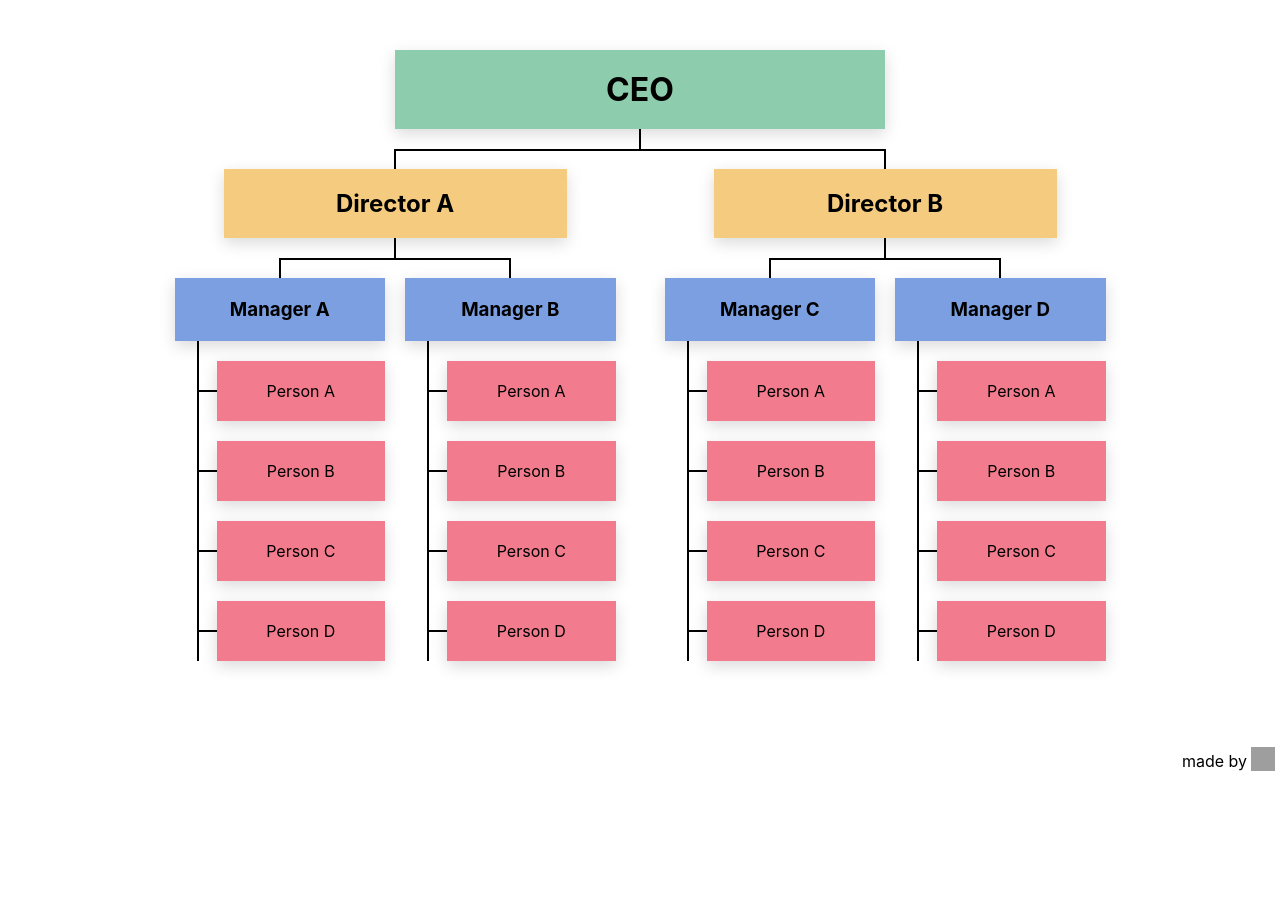
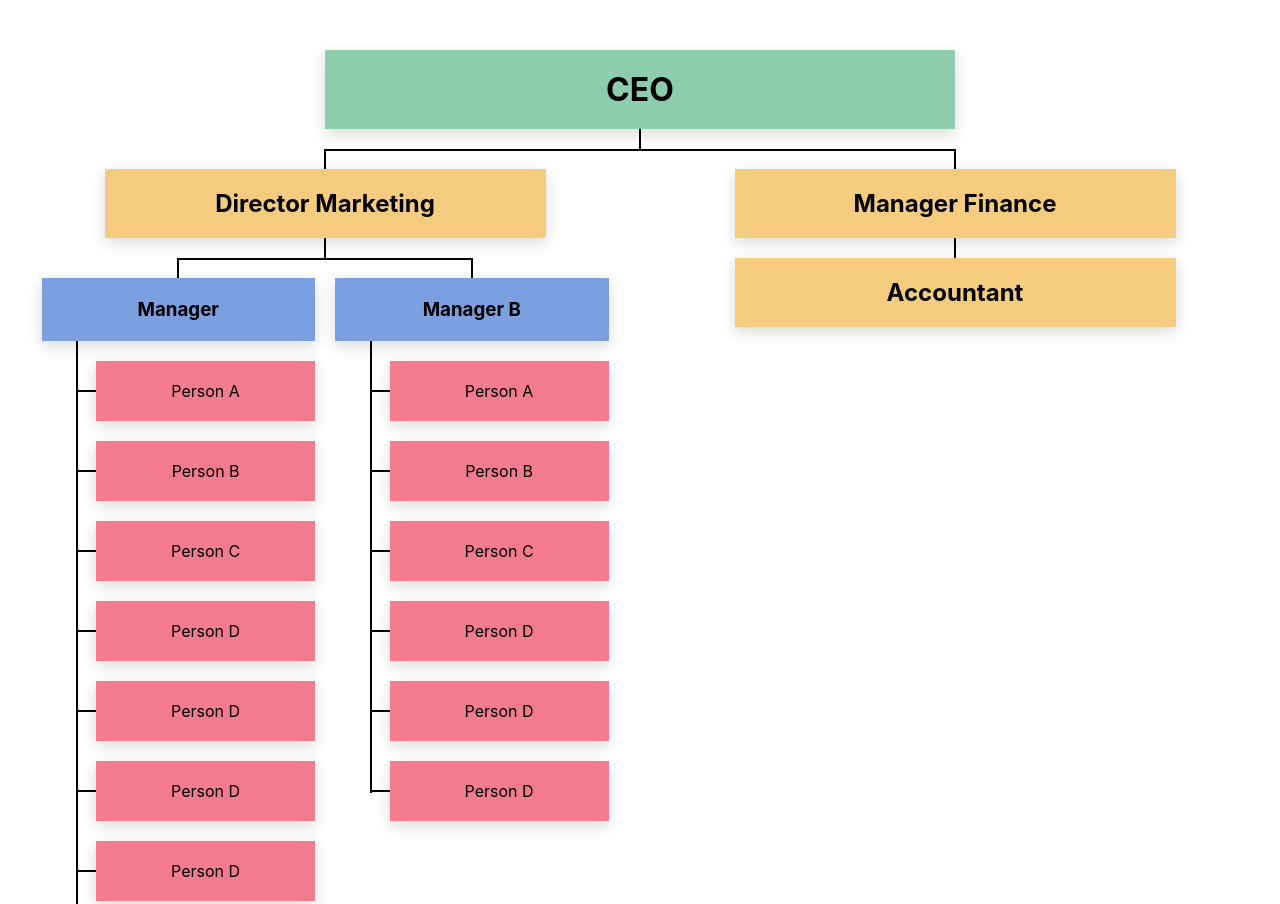
Before and after one commit to Skshihabbd/organogram, a plain HTML site: page indexs.html in a window 1280 px wide. Shown: the top 904 px of the page. Before the commit the page ends 800 px from the top, so only its background shows below. Drawn offline with Linux system fonts and the light colour scheme; grey boxes are pictures that could not be loaded.

Commit message:
organogram update

```diff
--- a/index.html
+++ b/indexs.html
@@ -6,15 +6,16 @@
     <title>organogram</title>
     <link rel="stylesheet" href="organogram.css" />
   </head>
+
   <body>
     <div class="container">
       <h1 class="level-1 rectangle">CEO</h1>
       <ol class="level-2-wrapper">
         <li>
-          <h2 class="level-2 rectangle">Director A</h2>
+          <h2 class="level-2 rectangle">Director Marketing</h2>
           <ol class="level-3-wrapper">
             <li>
-              <h3 class="level-3 rectangle">Manager A</h3>
+              <h3 class="level-3 rectangle">Manager</h3>
               <ol class="level-4-wrapper">
                 <li>
                   <h4 class="level-4 rectangle">Person A</h4>
@@ -24,6 +25,18 @@
                 </li>
                 <li>
                   <h4 class="level-4 rectangle">Person C</h4>
+                </li>
+                <li>
+                  <h4 class="level-4 rectangle">Person D</h4>
+                </li>
+                <li>
+                  <h4 class="level-4 rectangle">Person D</h4>
+                </li>
+                <li>
+                  <h4 class="level-4 rectangle">Person D</h4>
+                </li>
+                <li>
+                  <h4 class="level-4 rectangle">Person D</h4>
                 </li>
                 <li>
                   <h4 class="level-4 rectangle">Person D</h4>
@@ -45,13 +58,21 @@
                 <li>
                   <h4 class="level-4 rectangle">Person D</h4>
                 </li>
+                <li>
+                  <h4 class="level-4 rectangle">Person D</h4>
+                </li>
+                <li>
+                  <h4 class="level-4 rectangle">Person D</h4>
+                </li>
               </ol>
             </li>
           </ol>
         </li>
         <li>
-          <h2 class="level-2 rectangle">Director B</h2>
-          <ol class="level-3-wrapper">
+          <h2 class="level-2-sub rectangle">Manager Finance</h2>
+          <h2 class="level-2-sub-1 rectangle">Accountant</h2>
+
+          <!-- <ol class="level-3-wrapper">
             <li>
               <h3 class="level-3 rectangle">Manager C</h3>
               <ol class="level-4-wrapper">
@@ -86,13 +107,13 @@
                 </li>
               </ol>
             </li>
-          </ol>
+          </ol> -->
         </li>
       </ol>
     </div>
 
-    <footer class="page-footer">
-      <span>made by </span>
+    <!-- <footer class="page-footer">
+      <span>made by &copy; </span>
       <a href="https://georgemartsoukos.com/" target="_blank">
         <img
           width="24"
@@ -101,6 +122,6 @@
           alt="George Martsoukos logo"
         />
       </a>
-    </footer>
+    </footer> -->
   </body>
 </html>
--- a/organogram.css
+++ b/organogram.css
@@ -25,9 +25,10 @@ body {
 }
 
 .container {
-  max-width: 1000px;
+  max-width: 100%;
   padding: 0 10px;
   margin: 0 auto;
+
 }
 
 .rectangle {
@@ -104,6 +105,30 @@ body {
   margin: 0 auto 40px;
   background: var(--level-2);
 }
+.level-2-sub {
+  width: 70%;
+  margin: 0 auto 20px;
+  background: var(--level-2);
+}
+
+.level-2-sub-1 {
+  width: 70%;
+  margin: 0 auto 20px;
+  background: var(--level-2);
+}
+
+.level-2-sub::before{
+ content: "";
+  position: absolute;
+  top: 100%;
+  left: 50%;
+  transform: translateX(-50%);
+  width: 2px;
+  height: 20px;
+  background: var(--black);
+}
+
+
 
 .level-2::before {
   content: "";
@@ -179,7 +204,7 @@ body {
   top: -20px;
   left: -20px;
   width: 2px;
-  height: calc(100% + 20px);
+  height: calc(100% - 8px);
   background: var(--black);
 }
 
```
